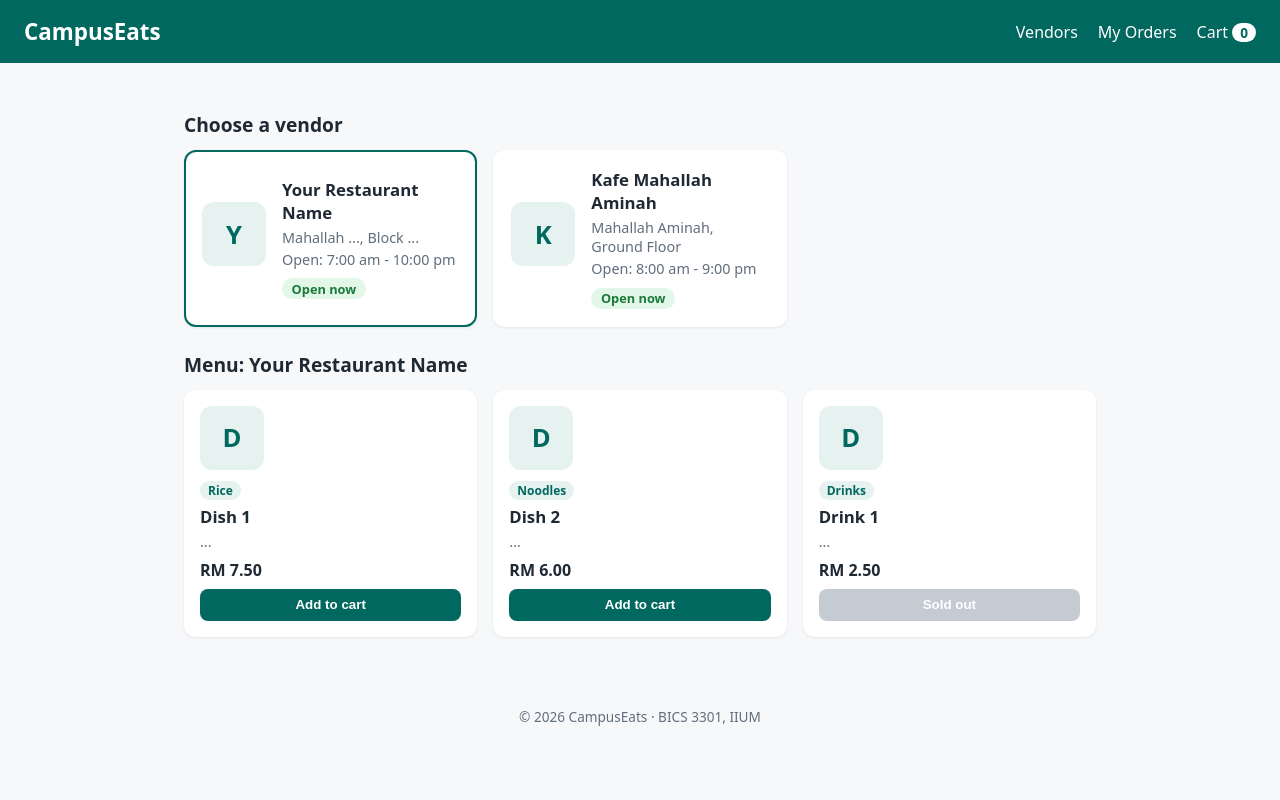
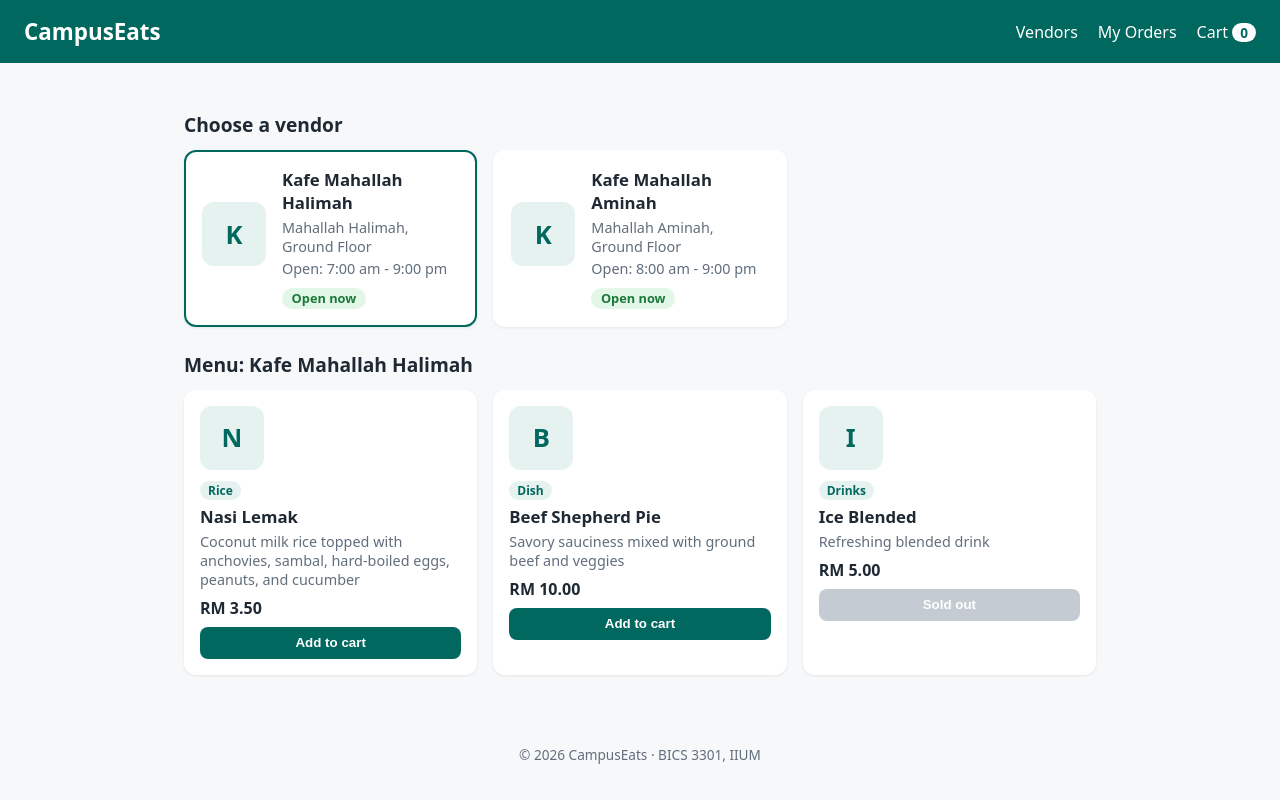
Before and after one commit to dinaaideg-star/campuseats-2415246, a React (Vite) app: page / in a window 1280 px wide. Shown: the top 800 px of the page. Built offline with nearby package versions, Linux system fonts and the light colour scheme.

Commit message:
Cart with onAdd

```diff
--- a/src/data/vendors.js
+++ b/src/data/vendors.js
@@ -1,14 +1,14 @@
 const vendors = [
   {
     id: 'my-restaurant',
-    name: 'Your Restaurant Name',
-    location: 'Mahallah ..., Block ...',
-    openHours: '7:00 am - 10:00 pm',
+    name: 'Kafe Mahallah Halimah',
+    location: 'Mahallah Halimah, Ground Floor',
+    openHours: '7:00 am - 9:00 pm',
     isOpen: true,
     menu: [
-      { id: 'my-1', name: 'Dish 1', description: '...', price: 7.5, category: 'Rice', available: true },
-      { id: 'my-2', name: 'Dish 2', description: '...', price: 6, category: 'Noodles', available: true },
-      { id: 'my-3', name: 'Drink 1', description: '...', price: 2.5, category: 'Drinks', available: false },
+      { id: 'my-1', name: 'Nasi Lemak', description: 'Coconut milk rice topped with anchovies, sambal, hard-boiled eggs, peanuts, and cucumber', price: 3.5, category: 'Rice', available: true },
+      { id: 'my-2', name: 'Beef Shepherd Pie', description: 'Savory sauciness mixed with ground beef and veggies', price: 10, category: 'Dish', available: true },
+      { id: 'my-3', name: 'Ice Blended', description: 'Refreshing blended drink', price: 5, category: 'Drinks', available: false },
     ],
   },
   {
```
